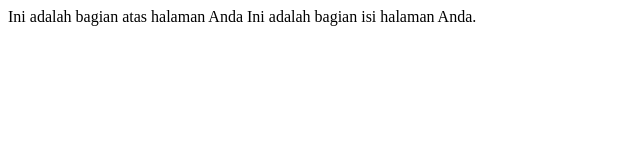
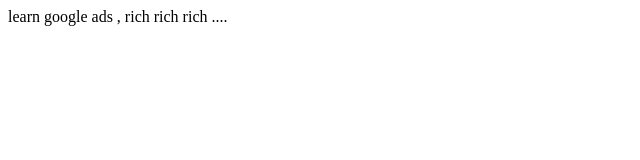
Before and after one commit to xdryzen/xdryzen.github.io, a plain HTML site: page index.html in a window 1280 px wide. Shown: the whole page, without its empty margins (0-640 px from the left). Drawn offline with Linux system fonts and the light colour scheme.

Commit message:
Update index.html

```diff
--- a/index.html
+++ b/index.html
@@ -1,10 +1,9 @@
 <html>
 <head>
-Ini adalah bagian atas halaman Anda
 <title>Contoh halaman HTML</title>
 </head>
 <body>
-Ini adalah bagian isi halaman Anda.
+learn google ads , rich rich rich ....
 <div align="center">
 <script async src="https://pagead2.googlesyndication.com/pagead/js/adsbygoogle.js?client=ca-pub-1234567890123456" crossorigin="anonymous"></script>
 <!-- Homepage Leaderboard -->
```
